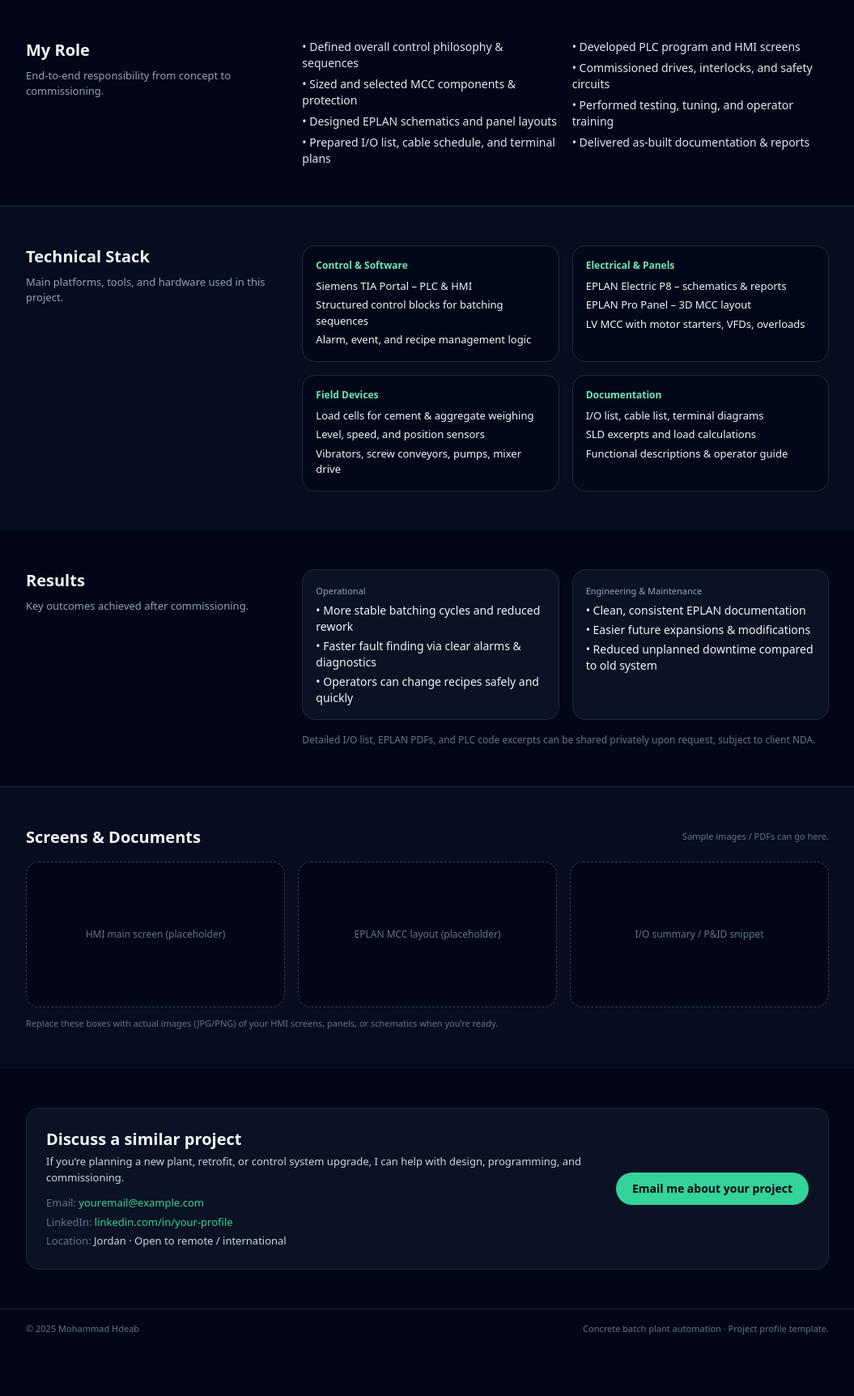
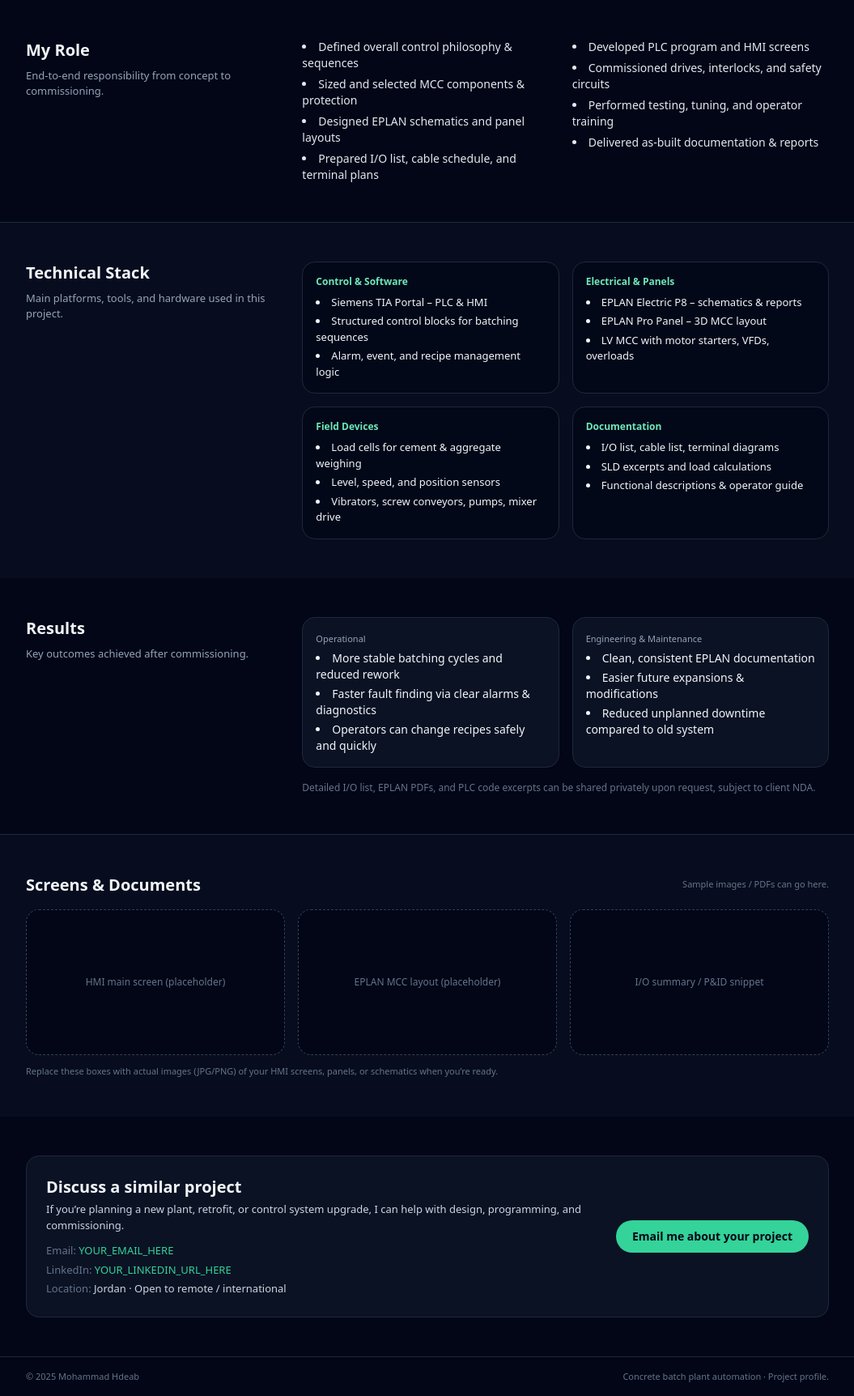
Before and after one commit to MohammadHdeib/portfolio, a plain HTML site: page index.html in a window 1280 px wide. Shown: the part 800-2524 px from the top of the page at 81% size, without its empty margins (112-1167 px from the left). Before the commit the page ends 2465 px from the top, so only its background shows below. Drawn offline with nearby package versions, Linux system fonts and the light colour scheme.

Commit message:
Update index.html

```diff
--- a/index.html
+++ b/index.html
@@ -4,7 +4,7 @@
   <meta charset="UTF-8" />
   <title>Concrete Batch Plant Automation | Project Profile – Mohammad Hdeab</title>
   <meta name="viewport" content="width=device-width, initial-scale=1" />
-  <meta name="description" content="Project profile for a complete concrete batch plant automation upgrade by Industrial Automation Engineer Mohammad Hdeab." />
+  <meta name="description" content="Project profile for a complete concrete batch plant automation upgrade delivered by Industrial Automation Engineer Mohammad Hdeab." />
   <script src="https://cdn.tailwindcss.com"></script>
 </head>
 <body class="bg-slate-950 text-slate-100">
@@ -20,12 +20,19 @@
           <p class="text-[11px] text-slate-400">Industrial Automation Engineer</p>
         </div>
       </div>
-      <a href="#contact" class="hidden sm:inline-flex px-4 py-1.5 rounded-full bg-emerald-400 text-slate-950 text-xs font-semibold hover:bg-emerald-300 transition">
+      <div class="flex items-center gap-3 text-[11px]">
+        <!-- Placeholder link for future main portfolio page -->
+        <a href="/" class="hidden sm:inline text-slate-400 hover:text-emerald-300">
+          Portfolio home (coming soon)
+        </a>
+        <a href="#contact" class="inline-flex px-4 py-1.5 rounded-full bg-emerald-400 text-slate-950 text-xs font-semibold hover:bg-emerald-300 transition">
           Contact
         </a>
       </div>
+    </div>
   </header>
 
+  <main>
     <!-- Hero / Project Summary -->
     <section class="max-w-5xl mx-auto px-4 py-10 md:py-14">
       <p class="text-[10px] tracking-[0.3em] uppercase text-emerald-400 mb-3">
@@ -94,7 +101,7 @@
               <p class="text-slate-400 text-[11px] mb-1">Constraints</p>
               <ul class="list-disc list-inside space-y-1">
                 <li>Limited shutdown window</li>
-              <li>Reuse of some existing motors & cables</li>
+                <li>Reuse of some existing motors &amp; cables</li>
                 <li>Keep operation intuitive for existing operators</li>
               </ul>
             </div>
@@ -113,17 +120,17 @@
       </div>
       <div class="md:col-span-2">
         <div class="grid sm:grid-cols-2 gap-4 text-sm text-slate-200">
-        <ul class="space-y-1.5">
-          <li>• Defined overall control philosophy & sequences</li>
-          <li>• Sized and selected MCC components & protection</li>
-          <li>• Designed EPLAN schematics and panel layouts</li>
-          <li>• Prepared I/O list, cable schedule, and terminal plans</li>
+          <ul class="space-y-1.5 list-disc list-inside">
+            <li>Defined overall control philosophy &amp; sequences</li>
+            <li>Sized and selected MCC components &amp; protection</li>
+            <li>Designed EPLAN schematics and panel layouts</li>
+            <li>Prepared I/O list, cable schedule, and terminal plans</li>
           </ul>
-        <ul class="space-y-1.5">
-          <li>• Developed PLC program and HMI screens</li>
-          <li>• Commissioned drives, interlocks, and safety circuits</li>
-          <li>• Performed testing, tuning, and operator training</li>
-          <li>• Delivered as-built documentation & reports</li>
+          <ul class="space-y-1.5 list-disc list-inside">
+            <li>Developed PLC program and HMI screens</li>
+            <li>Commissioned drives, interlocks, and safety circuits</li>
+            <li>Performed testing, tuning, and operator training</li>
+            <li>Delivered as-built documentation &amp; reports</li>
           </ul>
         </div>
       </div>
@@ -140,35 +147,35 @@
         </div>
         <div class="md:col-span-2 grid sm:grid-cols-2 gap-4 text-[13px]">
           <div class="rounded-2xl bg-slate-950/70 border border-slate-800 p-4">
-          <p class="text-emerald-300 text-xs font-semibold mb-2">Control & Software</p>
-          <ul class="space-y-1">
-            <li>Siemens TIA Portal – PLC & HMI</li>
+            <p class="text-emerald-300 text-xs font-semibold mb-2">Control &amp; Software</p>
+            <ul class="space-y-1 list-disc list-inside">
+              <li>Siemens TIA Portal – PLC &amp; HMI</li>
               <li>Structured control blocks for batching sequences</li>
               <li>Alarm, event, and recipe management logic</li>
             </ul>
           </div>
           <div class="rounded-2xl bg-slate-950/70 border border-slate-800 p-4">
-          <p class="text-emerald-300 text-xs font-semibold mb-2">Electrical & Panels</p>
-          <ul class="space-y-1">
-            <li>EPLAN Electric P8 – schematics & reports</li>
+            <p class="text-emerald-300 text-xs font-semibold mb-2">Electrical &amp; Panels</p>
+            <ul class="space-y-1 list-disc list-inside">
+              <li>EPLAN Electric P8 – schematics &amp; reports</li>
               <li>EPLAN Pro Panel – 3D MCC layout</li>
               <li>LV MCC with motor starters, VFDs, overloads</li>
             </ul>
           </div>
           <div class="rounded-2xl bg-slate-950/70 border border-slate-800 p-4">
             <p class="text-emerald-300 text-xs font-semibold mb-2">Field Devices</p>
-          <ul class="space-y-1">
-            <li>Load cells for cement & aggregate weighing</li>
+            <ul class="space-y-1 list-disc list-inside">
+              <li>Load cells for cement &amp; aggregate weighing</li>
               <li>Level, speed, and position sensors</li>
               <li>Vibrators, screw conveyors, pumps, mixer drive</li>
             </ul>
           </div>
           <div class="rounded-2xl bg-slate-950/70 border border-slate-800 p-4">
             <p class="text-emerald-300 text-xs font-semibold mb-2">Documentation</p>
-          <ul class="space-y-1">
+            <ul class="space-y-1 list-disc list-inside">
               <li>I/O list, cable list, terminal diagrams</li>
               <li>SLD excerpts and load calculations</li>
-            <li>Functional descriptions & operator guide</li>
+              <li>Functional descriptions &amp; operator guide</li>
             </ul>
           </div>
         </div>
@@ -187,18 +194,18 @@
         <div class="grid sm:grid-cols-2 gap-4 text-sm">
           <div class="rounded-2xl bg-slate-900/70 border border-slate-800 p-4">
             <p class="text-slate-400 text-[11px] mb-1">Operational</p>
-          <ul class="space-y-1">
-            <li>• More stable batching cycles and reduced rework</li>
-            <li>• Faster fault finding via clear alarms & diagnostics</li>
-            <li>• Operators can change recipes safely and quickly</li>
+            <ul class="space-y-1 list-disc list-inside">
+              <li>More stable batching cycles and reduced rework</li>
+              <li>Faster fault finding via clear alarms &amp; diagnostics</li>
+              <li>Operators can change recipes safely and quickly</li>
             </ul>
           </div>
           <div class="rounded-2xl bg-slate-900/70 border border-slate-800 p-4">
-          <p class="text-slate-400 text-[11px] mb-1">Engineering & Maintenance</p>
-          <ul class="space-y-1">
-            <li>• Clean, consistent EPLAN documentation</li>
-            <li>• Easier future expansions & modifications</li>
-            <li>• Reduced unplanned downtime compared to old system</li>
+            <p class="text-slate-400 text-[11px] mb-1">Engineering &amp; Maintenance</p>
+            <ul class="space-y-1 list-disc list-inside">
+              <li>Clean, consistent EPLAN documentation</li>
+              <li>Easier future expansions &amp; modifications</li>
+              <li>Reduced unplanned downtime compared to old system</li>
             </ul>
           </div>
         </div>
@@ -213,18 +220,18 @@
     <section class="border-t border-slate-800 bg-slate-900/40">
       <div class="max-w-5xl mx-auto px-4 py-10 md:py-12">
         <div class="flex items-center justify-between mb-4">
-        <h2 class="text-lg md:text-xl font-semibold">Screens & Documents</h2>
+          <h2 class="text-lg md:text-xl font-semibold">Screens &amp; Documents</h2>
           <p class="text-[11px] text-slate-500">Sample images / PDFs can go here.</p>
         </div>
         <div class="grid sm:grid-cols-3 gap-4 text-[12px]">
-        <div class="aspect-video rounded-2xl bg-slate-950 border border-dashed border-slate-700 flex items-center justify-center text-slate-500">
+          <div class="aspect-video rounded-2xl bg-slate-950 border border-dashed border-slate-700 flex items-center justify-center text-slate-500 text-center px-2">
             HMI main screen (placeholder)
           </div>
-        <div class="aspect-video rounded-2xl bg-slate-950 border border-dashed border-slate-700 flex items-center justify-center text-slate-500">
+          <div class="aspect-video rounded-2xl bg-slate-950 border border-dashed border-slate-700 flex items-center justify-center text-slate-500 text-center px-2">
             EPLAN MCC layout (placeholder)
           </div>
-        <div class="aspect-video rounded-2xl bg-slate-950 border border-dashed border-slate-700 flex items-center justify-center text-slate-500">
-          I/O summary / P&ID snippet
+          <div class="aspect-video rounded-2xl bg-slate-950 border border-dashed border-slate-700 flex items-center justify-center text-slate-500 text-center px-2">
+            I/O summary / P&amp;ID snippet
           </div>
         </div>
         <p class="text-[11px] text-slate-500 mt-3">
@@ -244,25 +251,35 @@
             I can help with design, programming, and commissioning.
           </p>
           <div class="mt-3 space-y-1 text-[13px] text-slate-300">
-          <!-- 👉 Replace these with your real info -->
-          <p><span class="text-slate-500">Email:</span> <a href="mailto:youremail@example.com" class="text-emerald-400 hover:underline">youremail@example.com</a></p>
-          <p><span class="text-slate-500">LinkedIn:</span> <a href="#" class="text-emerald-400 hover:underline">linkedin.com/in/your-profile</a></p>
-          <p><span class="text-slate-500">Location:</span> Jordan · Open to remote / international</p>
+            <!-- TODO: replace with your real details -->
+            <p>
+              <span class="text-slate-500">Email:</span>
+              <a href="mailto:YOUR_EMAIL_HERE" class="text-emerald-400 hover:underline">YOUR_EMAIL_HERE</a>
+            </p>
+            <p>
+              <span class="text-slate-500">LinkedIn:</span>
+              <a href="YOUR_LINKEDIN_URL_HERE" class="text-emerald-400 hover:underline">YOUR_LINKEDIN_URL_HERE</a>
+            </p>
+            <p>
+              <span class="text-slate-500">Location:</span>
+              Jordan · Open to remote / international
+            </p>
           </div>
         </div>
         <div class="flex-shrink-0">
-        <a href="mailto:youremail@example.com" class="inline-flex px-5 py-2.5 rounded-full bg-emerald-400 text-slate-950 text-sm font-semibold hover:bg-emerald-300 transition">
+          <a href="mailto:YOUR_EMAIL_HERE" class="inline-flex px-5 py-2.5 rounded-full bg-emerald-400 text-slate-950 text-sm font-semibold hover:bg-emerald-300 transition">
             Email me about your project
           </a>
         </div>
       </div>
     </section>
+  </main>
 
   <!-- Footer -->
   <footer class="border-t border-slate-800 bg-slate-950">
     <div class="max-w-5xl mx-auto px-4 py-4 text-[11px] text-slate-500 flex flex-col md:flex-row items-center justify-between gap-2">
       <p>© <span id="year"></span> Mohammad Hdeab</p>
-      <p>Concrete batch plant automation · Project profile template.</p>
+      <p>Concrete batch plant automation · Project profile.</p>
     </div>
   </footer>
 
```
Lines whose indentation alone changed are shown as unchanged.
